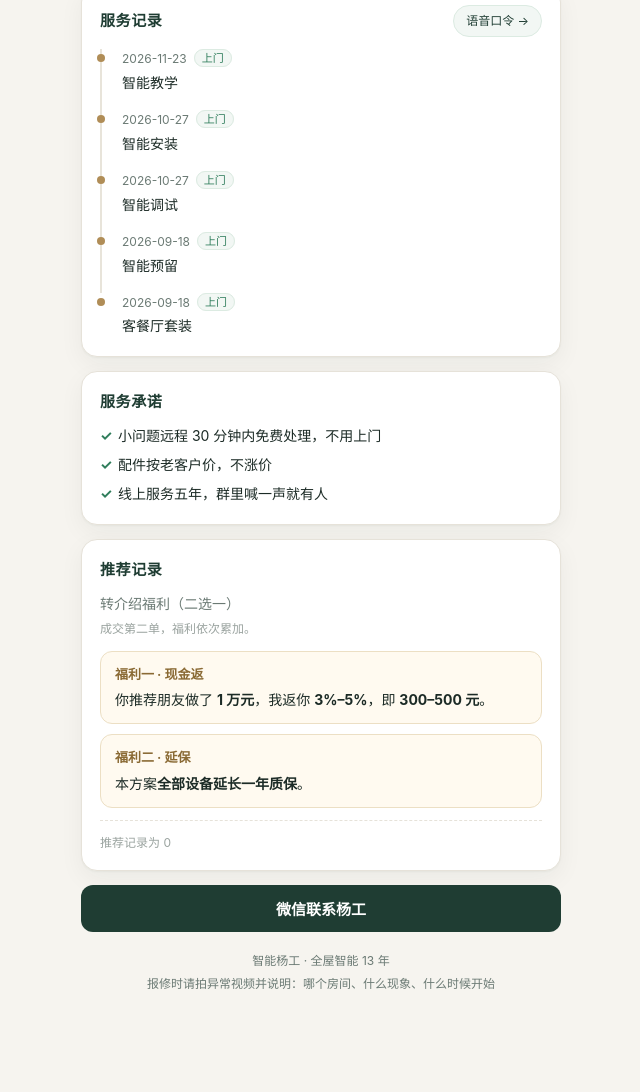
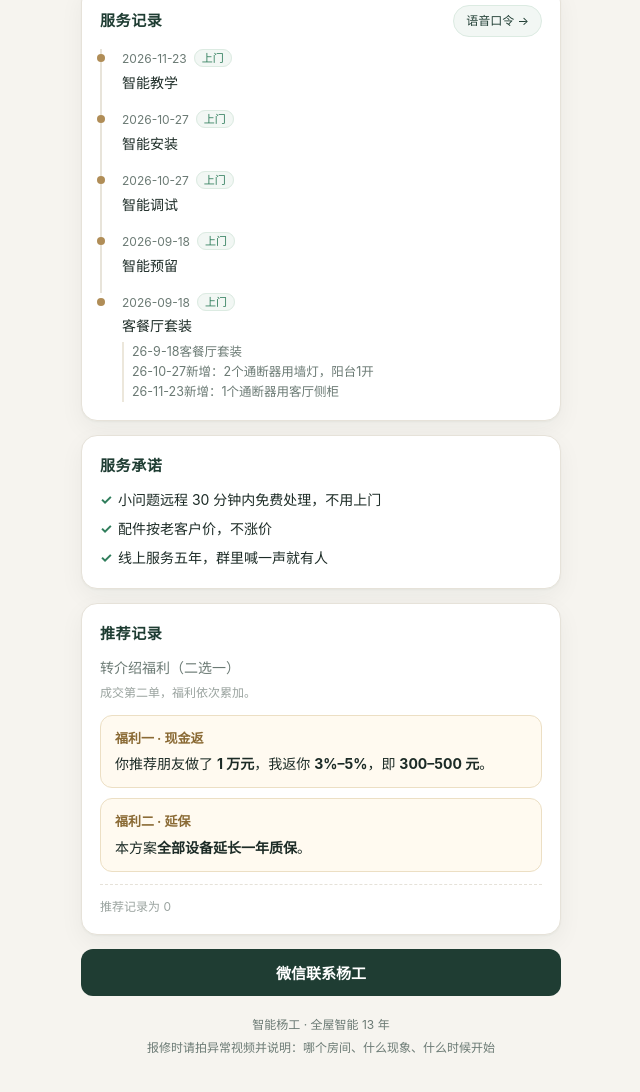
Before and after one commit to ican-yang/customer-cards, a plain HTML site: page c/IDB091810.html in a window 1280 px wide. Shown: the part 796-1888 px from the top of the page, without its empty margins (319-959 px from the left). Before the commit the page ends 1832 px from the top, so only its background shows below. Drawn offline with Linux system fonts and the light colour scheme.

Commit message:
feat: show service record notes

```diff
--- a/c/IDB091810.html
+++ b/c/IDB091810.html
@@ -88,6 +88,9 @@
   .memo b{color:#8a6a34}
   .note{font-size:12px;color:var(--muted);line-height:1.6}
 
+  .note-d{font-size:12.5px;color:#6b7a74;margin-top:4px;white-space:pre-line;line-height:1.6;
+    border-left:2px solid #ece7db;padding-left:8px}
+
   .h2row{display:flex;align-items:center;justify-content:space-between;gap:10px;margin-bottom:12px}
   .h2row h2{margin:0}
   .voice-btn{font-size:12px;color:var(--brand);border:1px solid #dcebe2;background:#f2f7f4;
@@ -118,7 +121,9 @@
 
   <div class="card"><h2>您的设备</h2><ul class="items"><li><span>室内云台</span><span class="q">×1个</span></li><li><span>情景开关（1～3开，33开）</span><span class="q">×1个</span></li><li><span>智能开关（1～3开，单零火）</span><span class="q">×2个</span></li><li><span>智能通断器</span><span class="q">×4个</span></li><li><span>智能窗帘（直轨单层）</span><span class="q">×2套</span></li><li><span>小爱音箱play</span><span class="q">×1个</span></li><li><span>四寸中控</span><span class="q">×1个</span></li></ul></div>
 
-  <div class="card"><div class="h2row"><h2>服务记录</h2><a class="voice-btn" href="./IDB091810-voice.html">语音口令 →</a></div><ul class="timeline"><li><div class="t">2026-11-23<span class="way">上门</span></div><div class="d">智能教学</div></li><li><div class="t">2026-10-27<span class="way">上门</span></div><div class="d">智能安装</div></li><li><div class="t">2026-10-27<span class="way">上门</span></div><div class="d">智能调试</div></li><li><div class="t">2026-09-18<span class="way">上门</span></div><div class="d">智能预留</div></li><li><div class="t">2026-09-18<span class="way">上门</span></div><div class="d">客餐厅套装</div></li></ul></div>
+  <div class="card"><div class="h2row"><h2>服务记录</h2><a class="voice-btn" href="./IDB091810-voice.html">语音口令 →</a></div><ul class="timeline"><li><div class="t">2026-11-23<span class="way">上门</span></div><div class="d">智能教学</div></li><li><div class="t">2026-10-27<span class="way">上门</span></div><div class="d">智能安装</div></li><li><div class="t">2026-10-27<span class="way">上门</span></div><div class="d">智能调试</div></li><li><div class="t">2026-09-18<span class="way">上门</span></div><div class="d">智能预留</div></li><li><div class="t">2026-09-18<span class="way">上门</span></div><div class="d">客餐厅套装</div><div class="note-d">26-9-18客餐厅套装
+26-10-27新增：2个通断器用墙灯，阳台1开
+26-11-23新增：1个通断器用客厅侧柜</div></li></ul></div>
 
   <div class="card"><h2>服务承诺</h2><div class="promise">
     <div>小问题远程 30 分钟内免费处理，不用上门</div>
```
